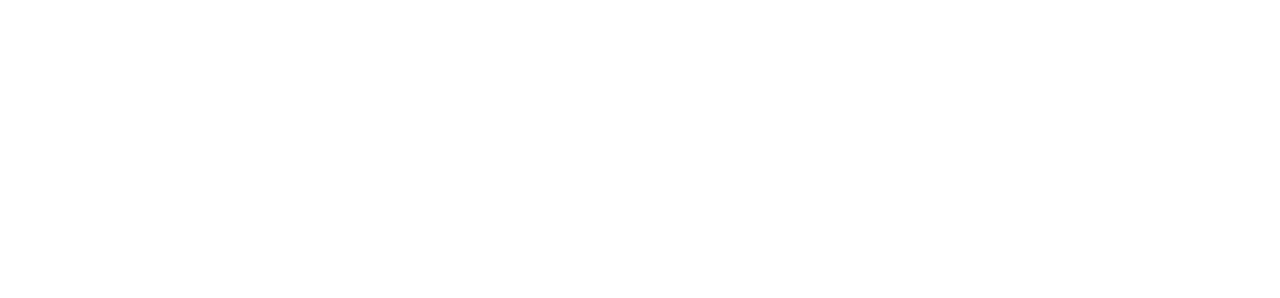
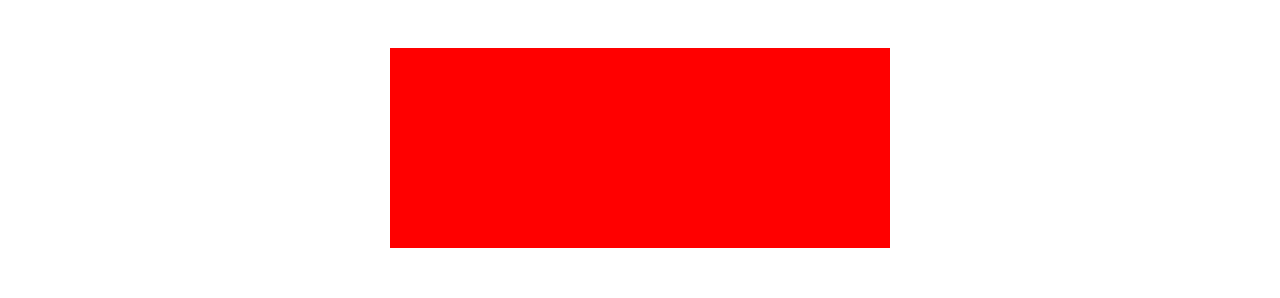
Before and after one commit to KestutisVait/Portfolio, a React (Create React App) app: page /portfolio in a window 1280 px wide. Shown: the top 298 px of the page. Built offline with nearby package versions, Linux system fonts and the light colour scheme.

Commit message:
working on full page

```diff
--- a/src/App.css
+++ b/src/App.css
@@ -17,14 +17,16 @@
     0% { transform: scale(3); }
     100% { transform: scale(1);}
 }
+@keyframes scale-in {
+    0% { transform: scale(0); }
+    100% { transform: scale(1);}
+}
 @keyframes slide-in-left {
     0% { transform: translateX(100vw) }
-    /* 0% { transform: translateX(calc(100vw+50%)) } */
     100% { transform: translateX(0); }
 }
 @keyframes slide-in-up {
     0% { transform: translateY(100vh) }
-    /* 0% { transform: translateX(calc(100vw+50%)) } */
     100% { transform: translateY(0); }
 }
 .App {
@@ -79,8 +81,6 @@
     color: rgb(51, 148, 187);
 }
 .wrapper {
-    /* width: 50%;
-    height:100wh; */
     opacity: 0;
 }
 .fade-n-scale {
@@ -91,12 +91,8 @@
 .fade-n-slide {
     animation:
     fade-in 0.8s cubic-bezier(.97,.08,1,1) forwards,
-    /* slide-in 0.7s cubic-bezier(.73,1.55,.36,.88) forwards; */
     slide-in-left 0.7s cubic-bezier(.72,-0.05,.71,1.14) forwards;
-    /* slide-in 0.7s cubic-bezier(1,1.49,.38,.89) forwards; */
 }
-
-
 @media screen and (max-width: 600px) {
     .introduction {
         width: 100%;
@@ -132,7 +128,6 @@
         width: 80%;
     }
 }
-
 /* Large devices (laptops/desktops, 992px and up) */
 @media only screen and (min-width: 992px) {
     .wrapper {
--- a/src/components/project_card.jsx
+++ b/src/components/project_card.jsx
@@ -50,35 +50,41 @@
 
     const handleEnter = (event) => {
         const target_card = event.currentTarget;
+        target_card.style.filter = 'grayscale(0)';
 
         if (screenWidth < 768){
             setShowInfo(true);
             target_card.style.width = '95%';
-            target_card.style.filter = 'grayscale(0)';
         } else if (screenWidth >= 768 && screenWidth < 992) {
             setShowInfo(true);
             target_card.style.width = '85%';
-            target_card.style.filter = 'grayscale(0)';
-        } else {}
+        } else {
+            target_card.style.width = '400px';
+            props.onMouseEnter(target_card);
+        }
 
     }
     const handleLeave = (event) => {
         const target_card = event.currentTarget;
+        if (!props.clicked) target_card.style.filter = 'grayscale(1)';
 
         if (screenWidth < 768) {
             setShowInfo(false);
             target_card.style.width = '80%';
-            target_card.style.filter = 'grayscale(1)';
         } else if (screenWidth >= 768 && screenWidth < 992) {
             setShowInfo(false);
             target_card.style.width = '70%';
-            target_card.style.filter = 'grayscale(1)';
-        } else {}
+        } else {
+            if (!props.clicked)target_card.style.width = '300px';
+            props.onMouseLeave(target_card);
+        }
     }
     const handleClick = (event) => {
-        if (screenWidth <= 768) {
+        if (screenWidth < 992){
             if (!showInfo) handleEnter(event);
             else handleLeave(event);
+        } else {
+            props.onClick( event.currentTarget );
         }
     }
 
--- a/src/components/project_info.jsx
+++ b/src/components/project_info.jsx
@@ -5,7 +5,6 @@
 const Wrapper = styled.div`
     width: 100%;
     height:200px;
-
 `
 const Info = () => {
 
@@ -13,6 +12,7 @@
     return (
         <Wrapper>
             <h1>Project Info</h1>
+            <p>lorem</p>
         </Wrapper>
     )
 }
--- a/src/pages/Portfolio.jsx
+++ b/src/pages/Portfolio.jsx
@@ -1,7 +1,8 @@
 import'../App.css';
-import { useEffect } from 'react';
+import { useEffect, useState } from 'react';
 import Card from '../components/project_card'
 import styled from 'styled-components';
+import Info from '../components/project_info'
 
 const Wrapper = styled.div`
     @media only screen and (max-width: 991px) {
@@ -22,7 +23,21 @@
         width: fit-content;
     }
  `;
+ const InfoWrapper = styled.div`
+    @media only screen and (min-width: 992px) {
+        position: absolute;
+        top: 6%;
+        left: 50%;
+        transform: translateX(-50%);
+        height: 200px;
+        width: 500px;
+        background-color: red;
+    }
+ `;
 const Portfolio = () => {
+
+    const [showInfo, setShowInfo] = useState(false);
+    const [clicked, setClicked] = useState(false);
 
     useEffect(() => {
         const cards = document.querySelectorAll('.card');
@@ -82,6 +97,10 @@
     }, []);
 
     return (
+        <>
+            <InfoWrapper>
+                {showInfo && <Info />}
+            </InfoWrapper>
             <Wrapper className="d-flex flex-nowrap align-items-center justify-content-center">
                 { Array(7).fill(0).map((_, index) =>
                     <Card
@@ -90,8 +109,13 @@
                         src="https://picsum.photos/600/400"
                         alt="project"
                         className="card rounded m-1"
+                        onClick={() => setClicked(true)}
+                        onMouseEnter={() => {setClicked(false); setShowInfo(true)}}
+                        onMouseLeave={() => {if (!clicked) setShowInfo(false)}}
+                        clicked={clicked}
                     />)}
             </Wrapper>
+        </>
     )
 }
 
```
Lines whose indentation alone changed are shown as unchanged.
